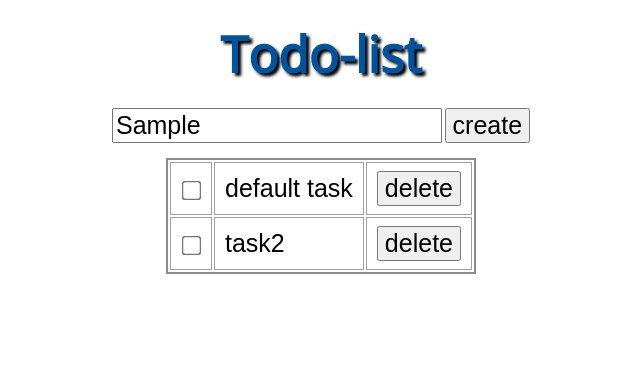
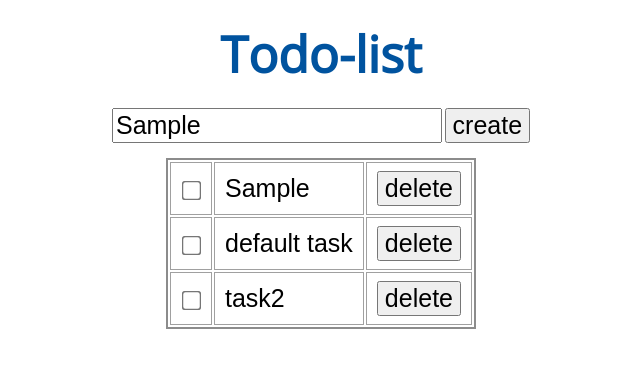
Before and after one commit to errorinarrow/todo-list, a plain HTML site: page index.html in a window 1280 px wide. Both pictures are taken after typing "Sample" into the empty fields and a click on the button "create". Shown: the whole page, without its empty margins (319-959 px from the left). Drawn offline with nearby package versions, Linux system fonts and the light colour scheme.

Commit message:
Complete all form

```diff
--- a/index.html
+++ b/index.html
@@ -12,19 +12,19 @@
   <body>
     <h1 id="top">Todo-list</h1>
     <div>
-      <input type="text" style="font-size: 25px;">
-      <button>create</button><br>
+      <input type="text" style="font-size: 25px;" placeholder="task name" id="taskname">
+      <button onclick="Create_button()">create</button><br>
     </div>
-    <table>
+    <table id="task table">
       <tr>
-        <td><input type="checkbox" id="task1"></td>
-        <td><label for="task1">default task</label></td>
-        <td><button>delete</button></td>
+        <td><input type="checkbox"></td>
+        <td>default task</td>
+        <td><button onclick="Delete_button(this)">delete</button></td>
       </tr>
       <tr>
-        <td><input type="checkbox" id="task2"></td>
-        <td><label for="task2">task2</label><br></td>
-        <td><button>delete</button></td>
+        <td><input type="checkbox"></td>
+        <td>task2</td>
+        <td><button onclick="Delete_button(this)">delete</button></td>
       </tr>
     </table>
     <!--javascripts path-->
--- a/scripts/main.js
+++ b/scripts/main.js
@@ -0,0 +1,16 @@
+var table = document.getElementById("task table");
+
+function Create_button(){
+    var row = table.insertRow(0);
+    var cell1 = row.insertCell(0);
+    var cell2 = row.insertCell(1);
+    var cell3 = row.insertCell(2);
+    cell1.innerHTML = '<td><input type="checkbox"></td>';
+    cell2.innerHTML = document.getElementById("taskname").value;
+    cell3.innerHTML = '<td><button onclick="Delete_button(this)">delete</button></td>';
+}
+
+function Delete_button(e){
+    var i = e.parentNode.parentNode.rowIndex;
+    table.deleteRow(i);
+}
--- a/styles/style.css
+++ b/styles/style.css
@@ -15,7 +15,7 @@ h1 {
     margin: 0;
     padding: 20px 0;
     color: #00539f;
-    text-shadow: 3px 3px 3px black;
+    /*text-shadow: 3px 3px 3px black;*/
     text-align: center;
 }
 
```
